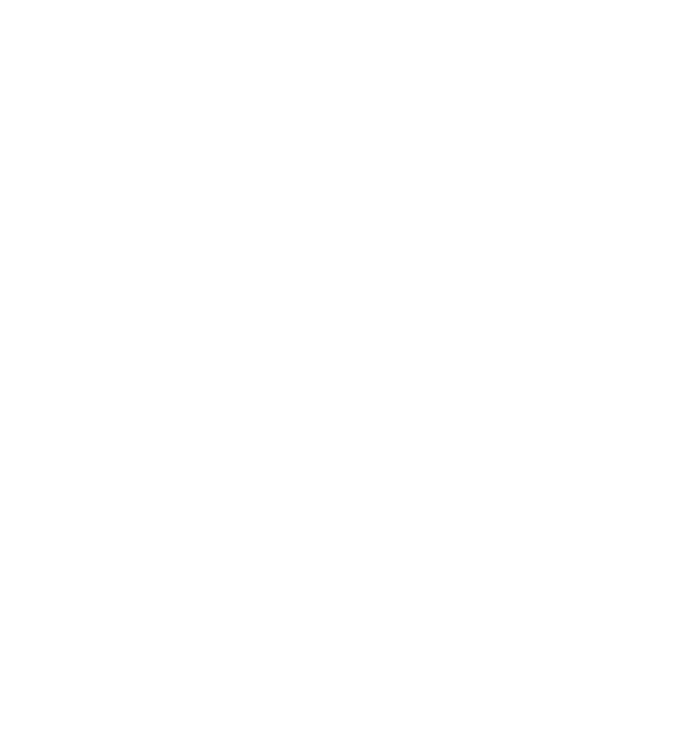
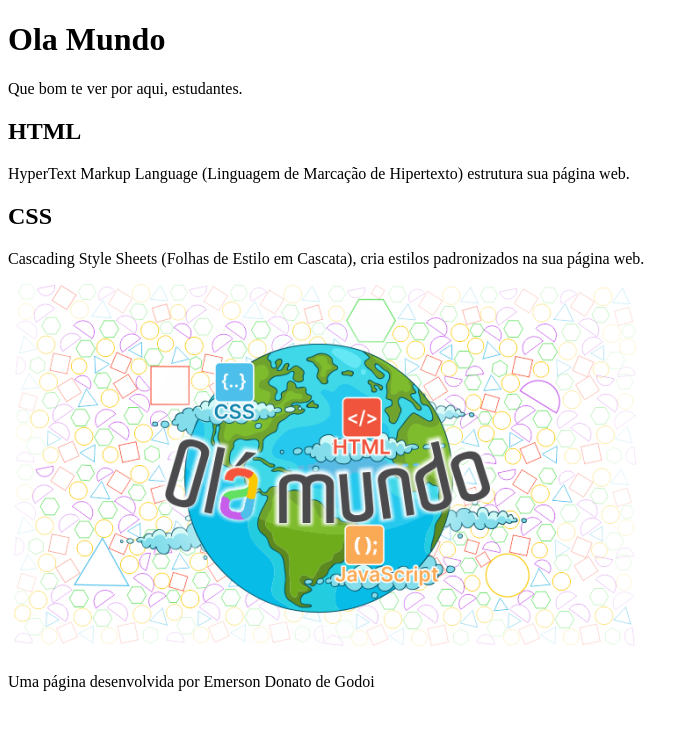
Before and after one commit to EmersonGodoi/VS-Studio, a plain HTML site: page index.html in a window 1280 px wide. Shown: the whole page, without its empty margins (0-695 px from the left). Drawn offline with Linux system fonts and the light colour scheme.

Commit message:
Finalizando a pagina HTML

```diff
--- a/index.html
+++ b/index.html
@@ -1,11 +1,36 @@
 <!DOCTYPE html>
 <html lang="pt-br">
+
 <head>
     <meta charset="UTF-8">
     <meta name="viewport" content="width=device-width, initial-scale=1.0">
     <title>Ola Mundo</title>
 </head>
+
 <body>
+    <header>
+        <h1>Ola Mundo</h1>
+        <p>Que bom te ver por aqui, estudantes.</p>
+    </header>
+
+    <section>
+        <h2>HTML</h2>
+        <P>HyperText Markup Language (Linguagem de Marcação de Hipertexto) estrutura sua página web.</P>
+
+        <h2>CSS</h2>
+        <P>Cascading Style Sheets (Folhas de Estilo em Cascata), cria estilos padronizados na sua página web.</P>
+        <img src="imagem/Ola Mundo.png" alt="Imagem com figura do mundo com desenho dos codigos html css e java acript">
+
+    </section>
+
+    <footer>
+        <p>Uma página desenvolvida por Emerson Donato de Godoi</p>
+
+
+
+    </footer>
+
 
 </body>
+
 </html>
```
Also changed, not shown: Imagem/Ola Mundo.png (added).
